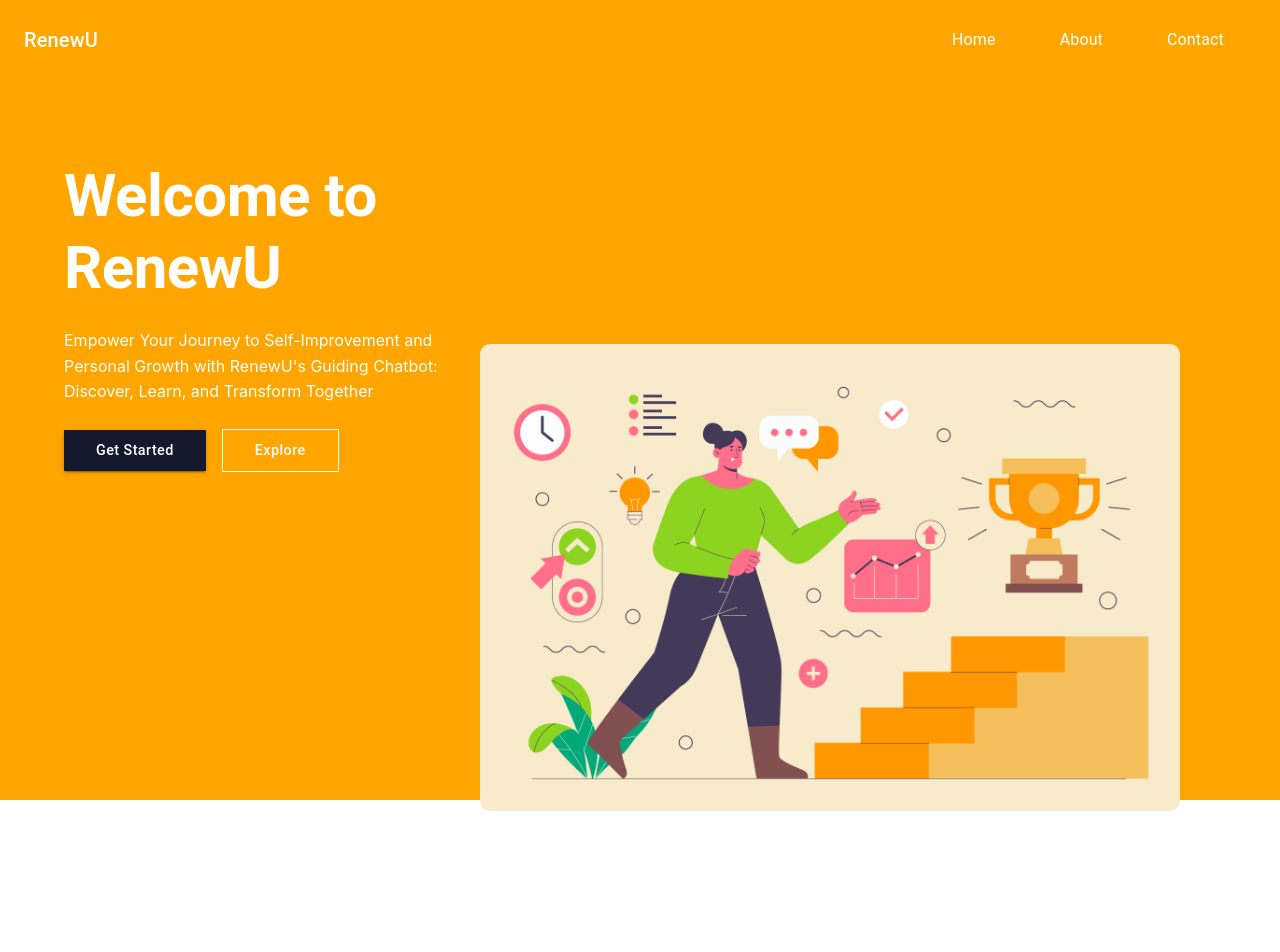
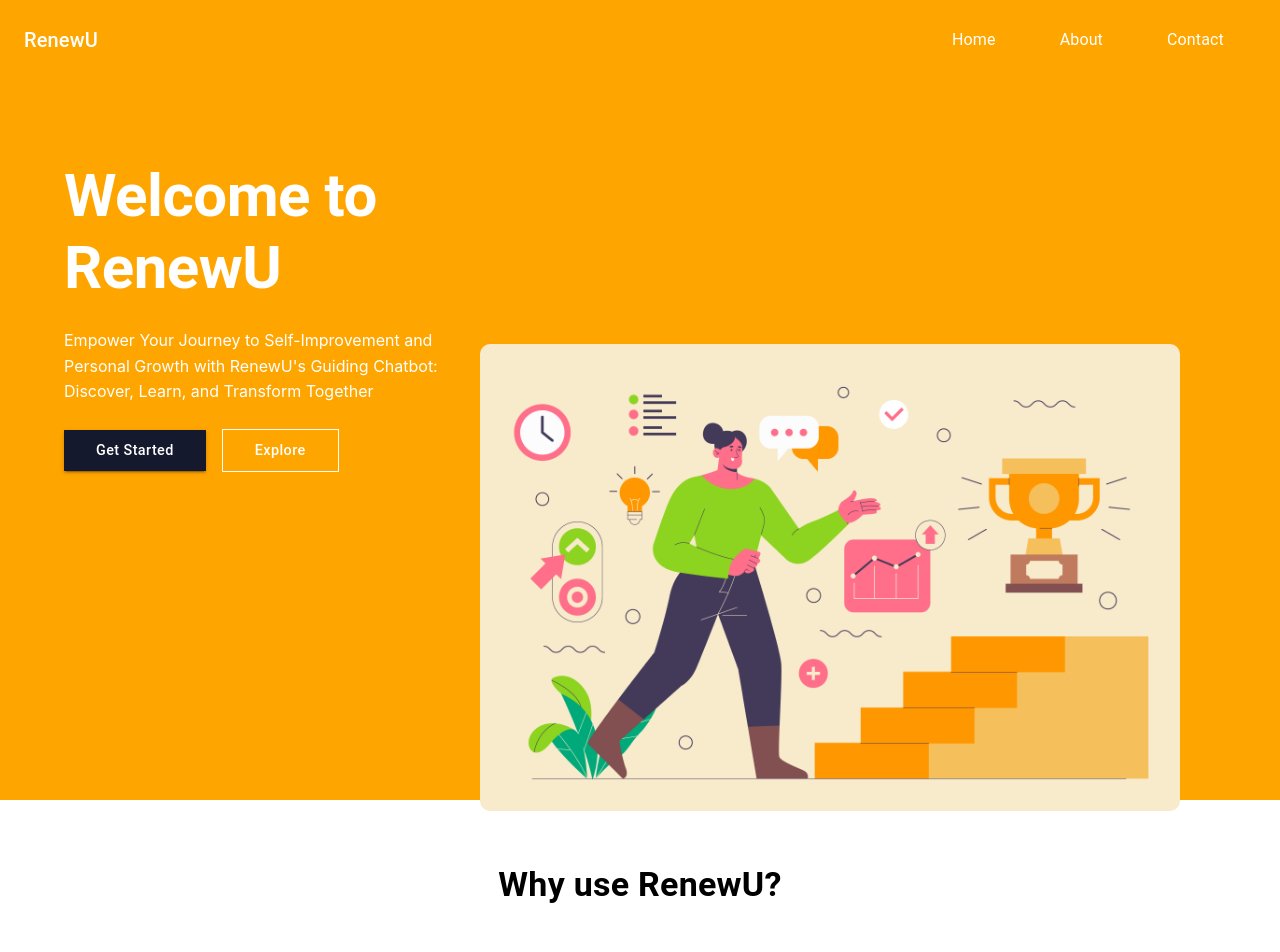
Before and after one commit to KemoLD/renewu-frontend, a React (Create React App) app: page / in a window 1280 px wide. Shown: the top 952 px of the page. Built offline with nearby package versions, Linux system fonts and the light colour scheme.

Commit message:
updated file

```diff
--- a/package.json
+++ b/package.json
@@ -15,7 +15,8 @@
     "react-dom": "^18.2.0",
     "react-router-dom": "^6.17.0",
     "react-scripts": "5.0.1",
-    "web-vitals": "^2.1.4"
+    "web-vitals": "^2.1.4",
+    "@babel/plugin-proposal-private-property-in-object": "^7.21.0"
   },
   "scripts": {
     "start": "react-scripts start",
--- a/src/components/Features.js
+++ b/src/components/Features.js
@@ -30,7 +30,14 @@ const Features = () => {
 
     return (
         <>
-
+            <Typography
+                variant="h4"
+                component="h1"
+                align="center"
+                sx={{ fontWeight: 'bold', mb: 4, mt: 8  }}
+            >
+                Why use RenewU?
+            </Typography>
 
             <Grid container spacing={{ xs: 4, sm: 4, md: 0 }}
                 sx={{
```
